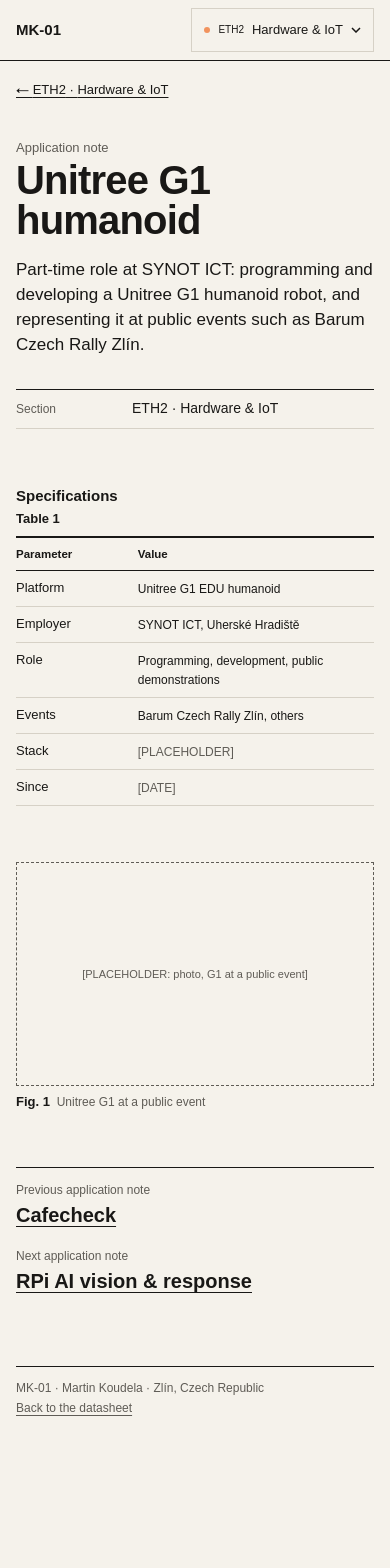
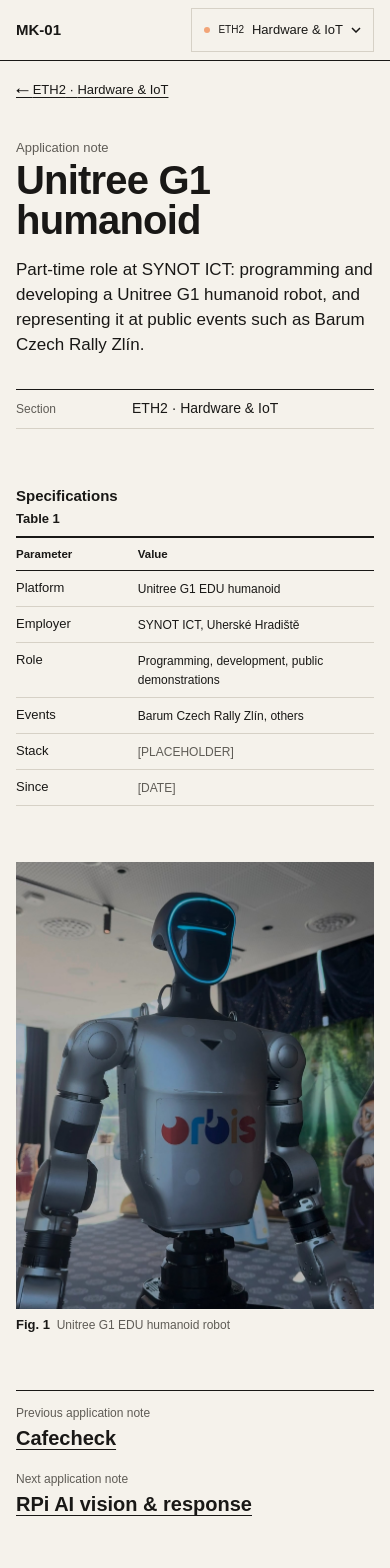
Before and after one commit to MartinKoudela/portfolio, a Next.js app: page /project/unitree-g1 in a window 390 px wide. Shown: the top 1568 px of the page. Before the commit the page ends 1465 px from the top, so only its background shows below. Built offline with nearby package versions, Linux system fonts and the light colour scheme.

Commit message:
Add G1 photo and Laravix icon

```diff
--- a/src/app/globals.css
+++ b/src/app/globals.css
@@ -1109,6 +1109,10 @@
   grid-template-columns: minmax(0, 1.45fr) minmax(0, 1fr);
 }
 
+.note-grid--portrait {
+  grid-template-columns: minmax(0, 1fr) minmax(0, 1.45fr);
+}
+
 .note-grid--specs {
   grid-template-columns: minmax(0, 1fr) minmax(0, 1.45fr);
 }
@@ -1507,7 +1511,7 @@
 
 .an-icon {
   flex: none;
-  width: 96px;
+  width: auto;
   height: 96px;
 }
 
@@ -1603,7 +1607,6 @@
   }
 
   .an-icon {
-    width: 48px;
     height: 48px;
   }
 
--- a/src/app/project/[slug]/page.tsx
+++ b/src/app/project/[slug]/page.tsx
@@ -81,7 +81,7 @@
 
     const s = section(categorySection[project.category]);
     const { diagram, hardware, figures } = noteFigures(project);
-    const phones = figures.every((f) => f.media.kind === "image" && f.media.height > f.media.width);
+    const phones = figures.every((f) => f.media.kind === "image" && f.media.height > f.media.width * 1.8);
     const specs = noteSpecs(project);
     const fnNumbers = noteFootnotes(project);
     const footnote = (row: { fn?: keyof typeof footnotes }) => (row.fn ? fnNumbers.get(row.fn) : undefined);
--- a/src/components/home/AppNote.tsx
+++ b/src/components/home/AppNote.tsx
@@ -1,5 +1,5 @@
 import Link from "next/link";
-import { homeFootnoteNumbers, type Project, type SpecRow } from "@/content/site";
+import { homeFootnoteNumbers, type Figure, type Project, type SpecRow } from "@/content/site";
 import Caption from "../Caption";
 import DataTable, { specRows } from "../DataTable";
 import FigureView from "../FigureView";
@@ -29,13 +29,23 @@
     );
 }
 
+function isPortrait(figure?: Figure): boolean {
+    return figure?.media.kind === "image" && figure.media.height > figure.media.width;
+}
+
 function Body({ project }: { project: Project }) {
     const [first] = project.figures;
 
     switch (project.layout) {
         case "media-specs":
             return (
-                <div className="note-grid note-grid--media">
+                <div
+                    className={
+                        project.figures.length === 1 && isPortrait(first)
+                            ? "note-grid note-grid--portrait"
+                            : "note-grid note-grid--media"
+                    }
+                >
                     {project.figures.length > 1 ? (
                         <div className="fig-strip">
                             {project.figures.map((f) => (
--- a/src/content/site.ts
+++ b/src/content/site.ts
@@ -489,8 +489,14 @@
             {
                 id: "fig-3",
                 label: "Fig. 3",
-                caption: "Unitree G1 at a public event",
-                media: { kind: "placeholder", label: "[PLACEHOLDER: photo, G1 at a public event]", aspect: "16 / 10" },
+                caption: "Unitree G1 EDU humanoid robot",
+                media: {
+                    kind: "image",
+                    src: "/g1-robot.jpg",
+                    width: 1449,
+                    height: 1811,
+                    alt: "Unitree G1 humanoid robot shown from the waist up, with a black head ringed by a blue light strip, a silver torso with an Orbis logo, and jointed silver arms, standing indoors in front of a painted forest backdrop",
+                },
             },
         ],
         specs: [
@@ -948,6 +954,7 @@
             "Open-source multi-tenant CMS. Each site is an isolated tenant with its own content, users, media and theme, delivered through a Blade theme or a token-authenticated REST API. In active development.",
         status: "In active development",
         links: { source: "https://github.com/MartinKoudela/laravix-cms", website: "https://laravix.com" },
+        icon: "/laravix-icon.png",
         layout: "diagram-specs",
         figures: [
             {
```
Also changed, not shown: public/g1-robot.jpg (added), public/laravix-icon.png (added).
